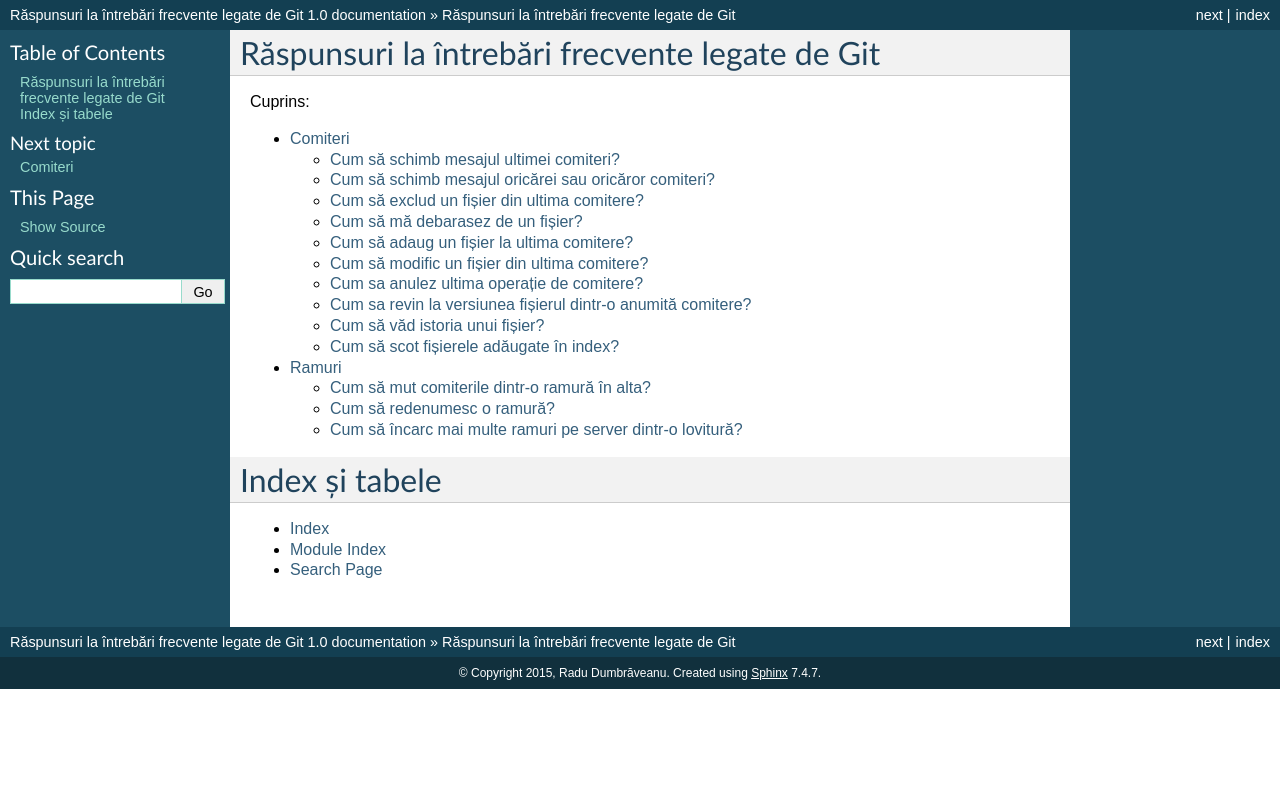
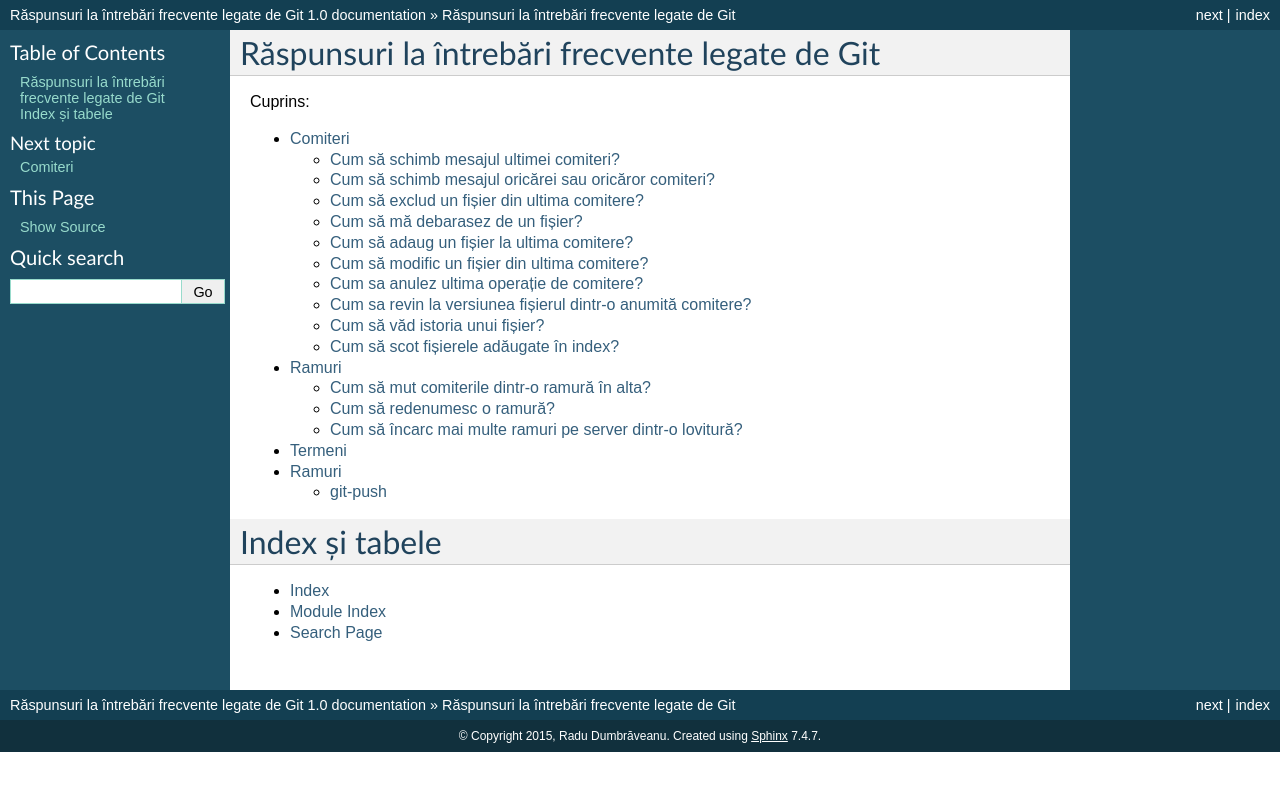
Before and after one commit to Streeling/git-rif, a Sphinx documentation site: the page built from source/index.rst, in a window 1280 px wide. Shown: the top 791 px of the page. Built offline with Sphinx 7.4.7, drawn with Linux system fonts in a browser that asks for light colours.

Commit message:
Adăugare noi capitole

```diff
--- /dev/null
+++ b/source/comenzi.rst
@@ -0,0 +1,5 @@
+Ramuri
+======
+
+git-push
+""""""""
--- a/source/index.rst
+++ b/source/index.rst
@@ -13,7 +13,8 @@ Cuprins:
 
    comiteri
    ramuri
-
+   termeni
+   comenzi
 
 
 Index și tabele
--- /dev/null
+++ b/source/termeni.rst
@@ -0,0 +1,2 @@
+Termeni
+=======
```
